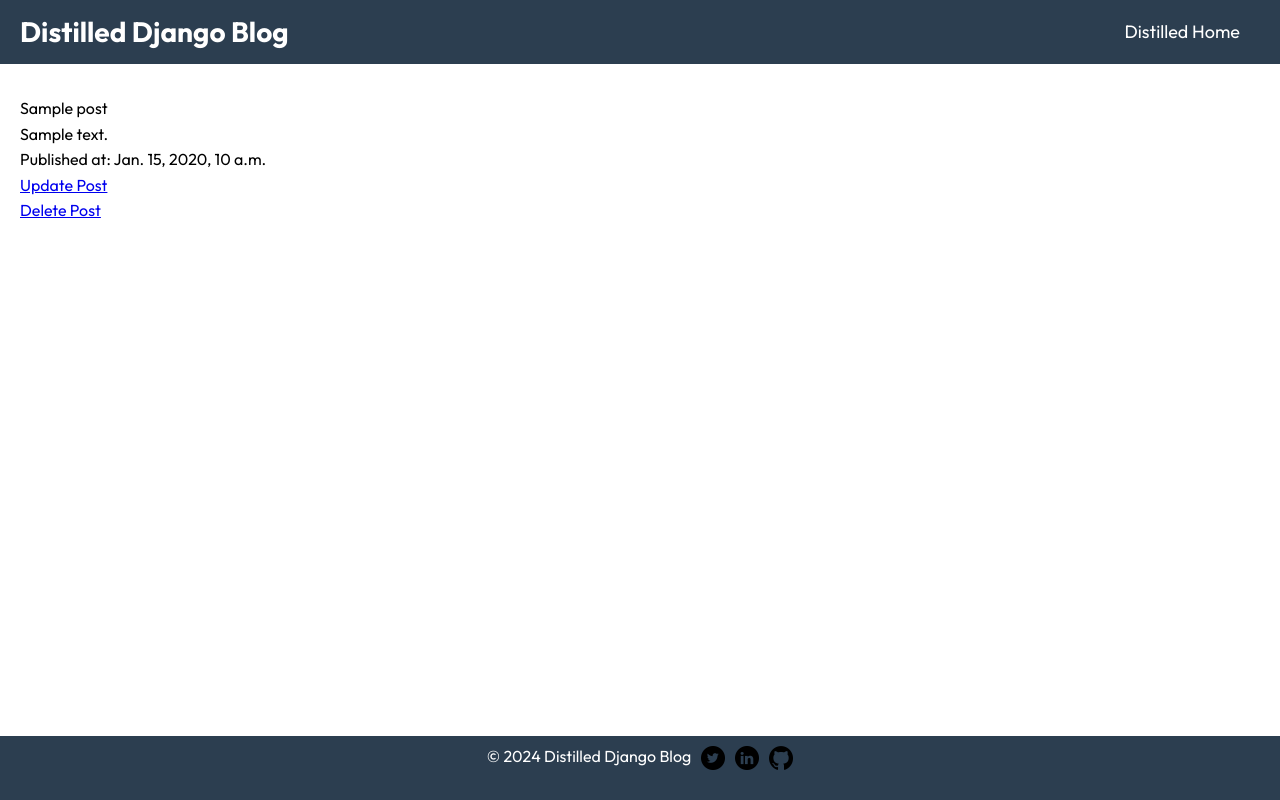
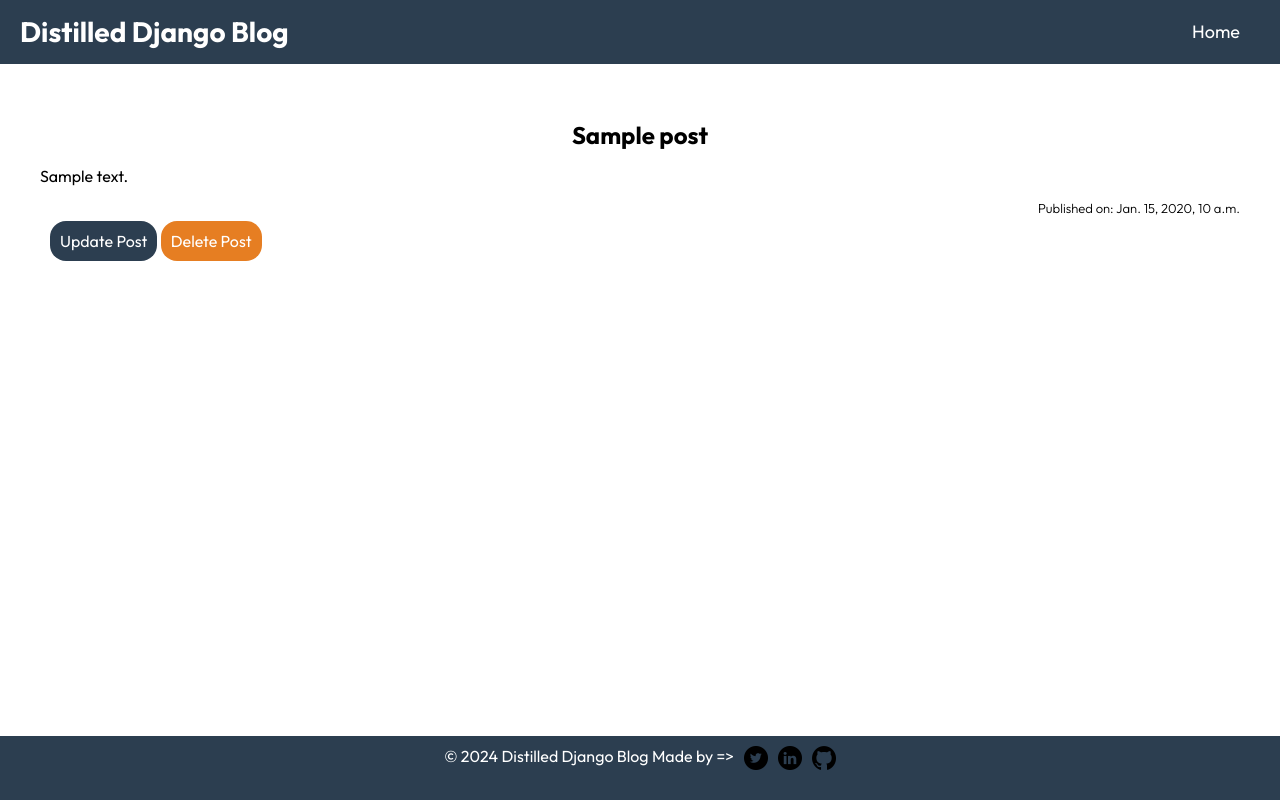
Before and after one commit to KabakiAntony/distilled_django_blog, a Django app: template blog/templates/blog/blog_detail.html in a window 1280 px wide. Run offline with Django 4.2, Linux system fonts and the light colour scheme; the template is opened without the code that fills it: most values are stand-ins (such as "Sample title", 1, 10 or a date in 2020).

Commit message:
add classes for styling the pages

```diff
--- a/blog/templates/blog/blog_confirm_delete.html
+++ b/blog/templates/blog/blog_confirm_delete.html
@@ -9,7 +9,7 @@
         <form method="post">
             {% csrf_token %}
             <button type="submit">Yes, delete</button>
-            <a href="{% url 'blog:blog_detail' post.id %}">No, take me back</a>
+            <a class="update-button" href="{% url 'blog:blog_detail' post.id %}">No, take me back</a>
         </form>
     </div>
 {% endblock content %}
--- a/blog/templates/blog/blog_detail.html
+++ b/blog/templates/blog/blog_detail.html
@@ -1,11 +1,13 @@
 {% extends 'main.html' %}
 
 {% block content %}
-    <div class="blog detail">
-        <p>{{ post.title }}</p>
+    <div class="blog-detail">
+        <p class="title">{{ post.title }}</p>
         <p>{{ post.content }}</p>
-        <p>Published at: {{ post.created_at }}</p>
-        <li><a href="/update/{{ post.id }}/">Update Post</a></li>
-        <li><a href="/delete/{{ post.id }}/">Delete Post</a></li>
+        <p class="published">Published on: {{ post.created_at }}</p>
+        <div class="blog-detail-buttons">
+            <a class="update-button" href="/update/{{ post.id }}/">Update Post</a>
+            <a class="delete-button" href="/delete/{{ post.id }}/">Delete Post</a>
+        </div>
     </div>
 {% endblock content %}
--- a/templates/components/footer.html
+++ b/templates/components/footer.html
@@ -1,7 +1,7 @@
 {% load static %}
 
 <footer>
-    <ul>&copy; {% now "Y" %} Distilled Django Blog
+    <ul>&copy; {% now "Y" %} Distilled Django Blog Made by =>
         <li><a href="https://twitter.com/kabakiantony">
             <img src="{% static 'images/twitter.png' %}">
         </a></li>
--- a/templates/components/navbar.html
+++ b/templates/components/navbar.html
@@ -4,7 +4,7 @@
     <h1 class="logo">Distilled Django Blog</h1>
     <nav>
         <ul class="nav-links">
-            <li class="nav-item"><a href="{% url 'blog:blog_list' %}" class="{% if request.path == '/' %}active{% endif %}">Distilled Home</a></li>
+            <li class="nav-item"><a href="{% url 'blog:blog_list' %}" class="{% if request.path == '/' %}active{% endif %}">Home</a></li>
         </ul>
     </nav>
 </header>
```
Also changed, not shown: blog/templates/blog/blog_form.html (+4 -6 lines), blog/templates/blog/blog_list.html (+7 -5 lines).
